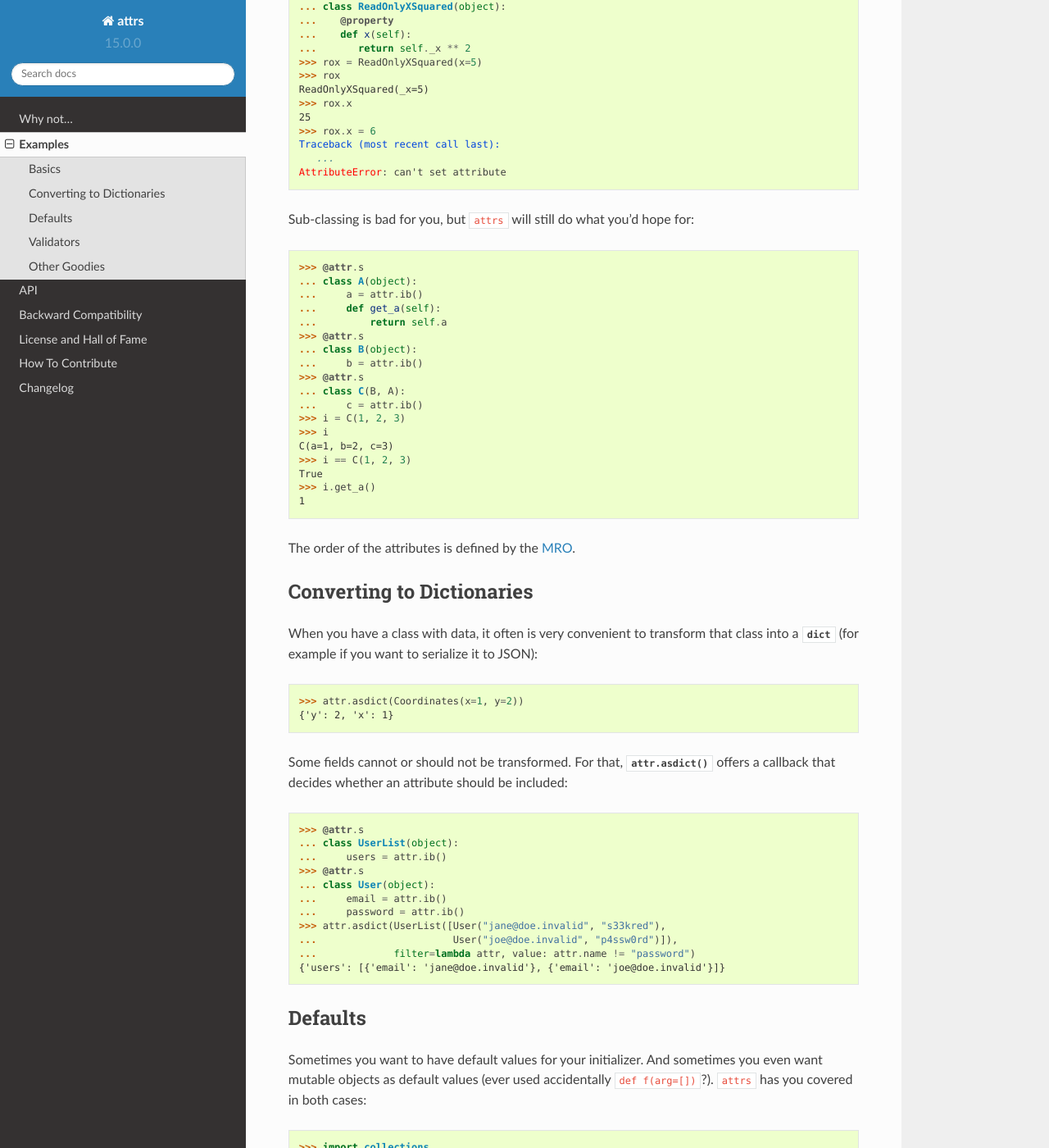
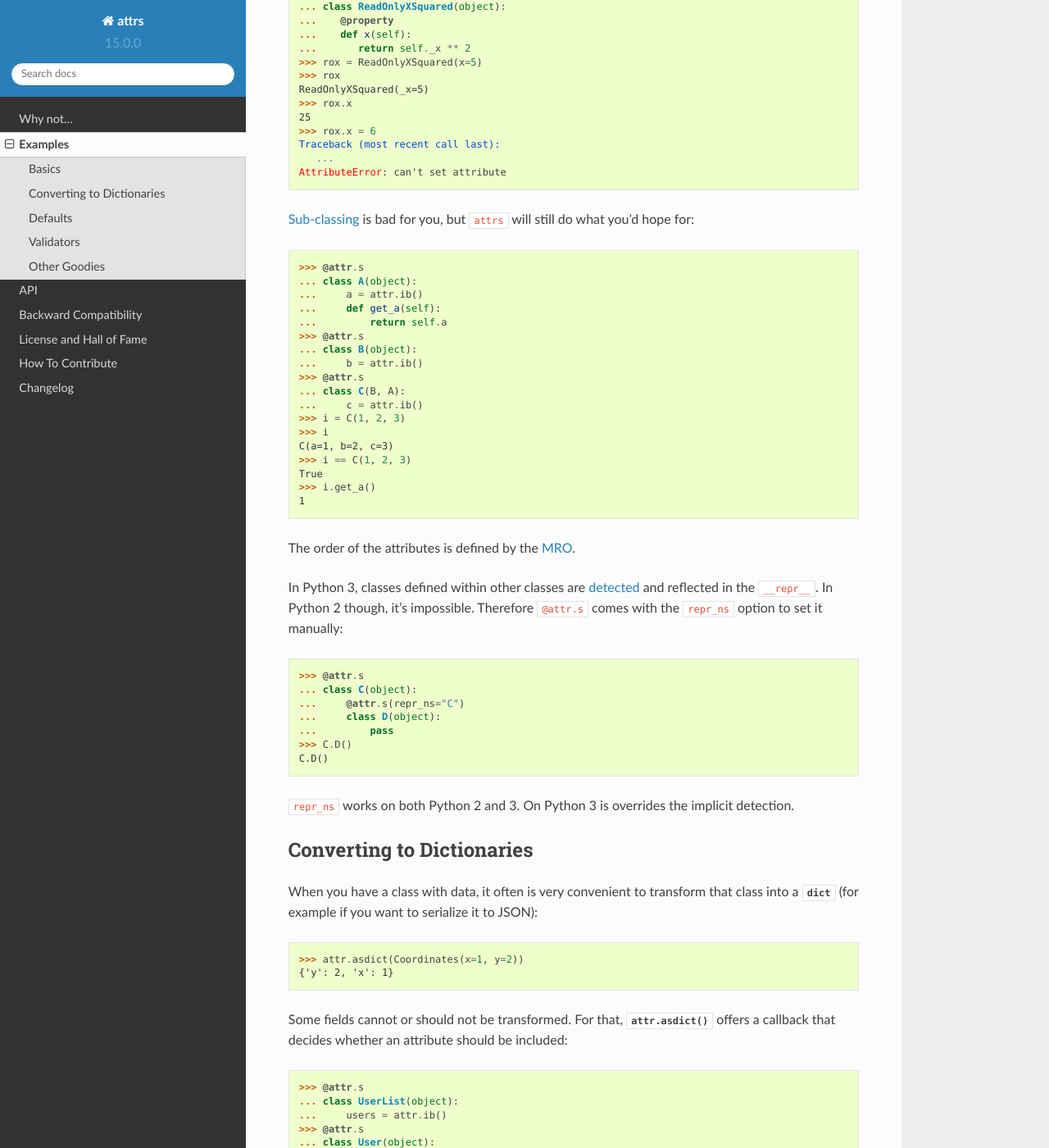
Before and after one commit to python-attrs/attrs, a Sphinx documentation site: the page built from docs/examples.rst, in a window 1280 px wide and 1400 px high, scrolled down 1745 px. Shown: the whole window at 82% size. Built offline with Sphinx 7.4.7 and the Read the Docs theme 2.0.0, drawn with Linux system fonts in a browser that asks for light colours.

Commit message:
Take class namespaces into account in repr
Also add an explicit option for Python 2.

```diff
--- a/docs/examples.rst
+++ b/docs/examples.rst
@@ -102,7 +102,7 @@ Or if you want to use properties:
       ...
    AttributeError: can't set attribute
 
-Sub-classing is bad for you, but ``attrs`` will still do what you'd hope for:
+`Sub-classing <https://www.youtube.com/watch?v=3MNVP9-hglc>`_ is bad for you, but ``attrs`` will still do what you'd hope for:
 
 .. doctest::
 
@@ -126,6 +126,23 @@ Sub-classing is bad for you, but ``attrs`` will still do what you'd hope for:
    1
 
 The order of the attributes is defined by the `MRO <https://www.python.org/download/releases/2.3/mro/>`_.
+
+In Python 3, classes defined within other classes are `detected <https://www.python.org/dev/peps/pep-3155/>`_ and reflected in the ``__repr__``.
+In Python 2 though, it's impossible.
+Therefore ``@attr.s`` comes with the ``repr_ns`` option to set it manually:
+
+.. doctest::
+
+   >>> @attr.s
+   ... class C(object):
+   ...     @attr.s(repr_ns="C")
+   ...     class D(object):
+   ...         pass
+   >>> C.D()
+   C.D()
+
+``repr_ns`` works on both Python 2 and 3.
+On Python 3 is overrides the implicit detection.
 
 
 Converting to Dictionaries
```
Also changed, not shown: 3 other files.
